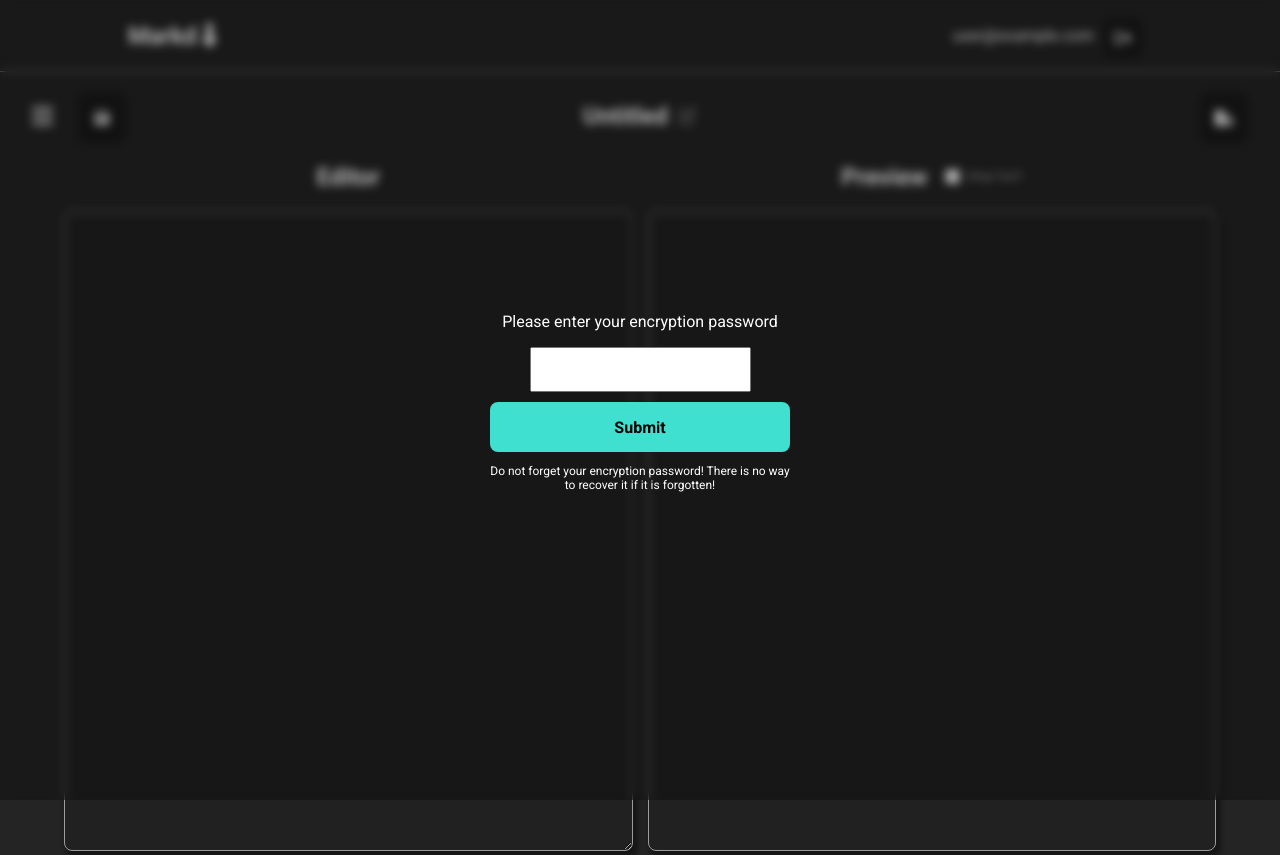
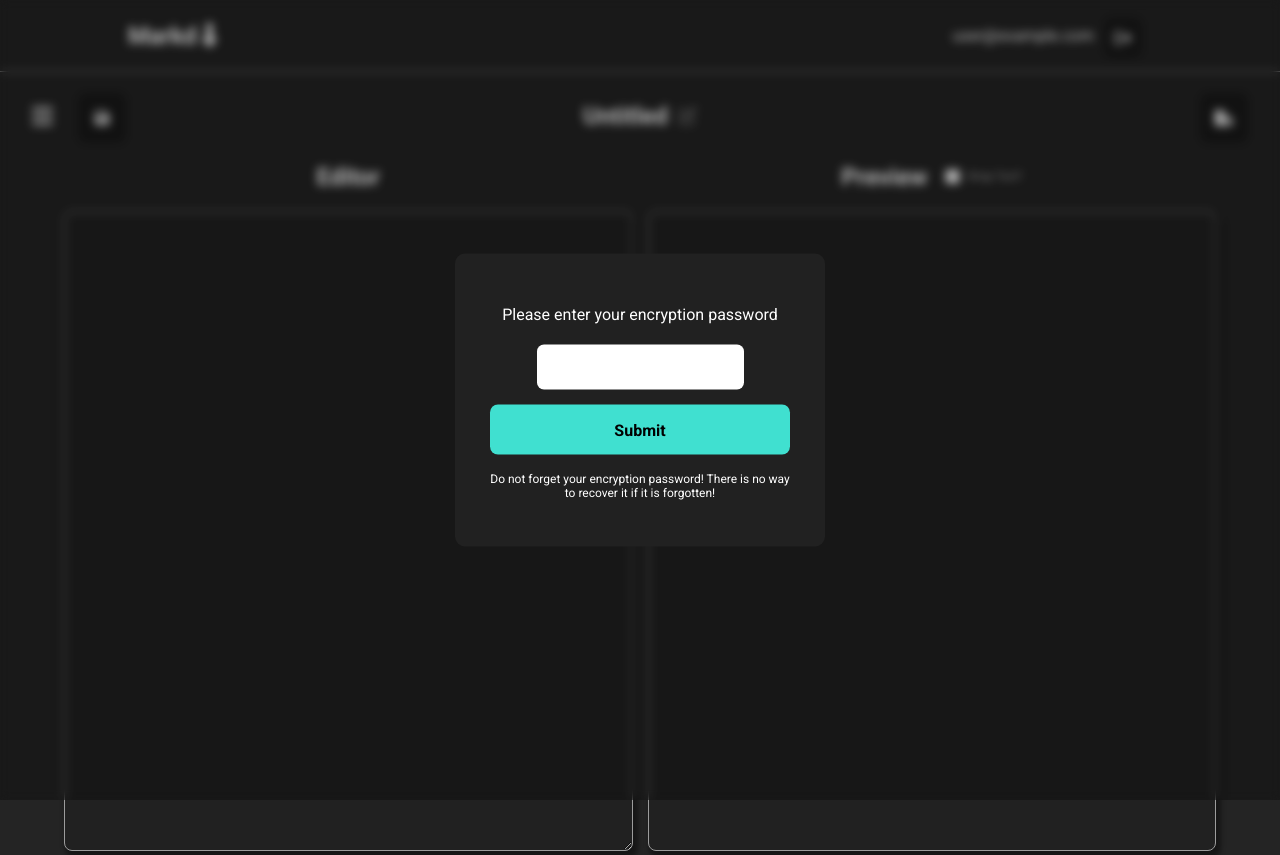
Before and after one commit to nronzel/markdown-editor, a React (Vite) app: page /editor in a window 1280 px wide. Built offline with nearby package versions, Linux system fonts and the light colour scheme; no server answers; the database is empty; sample sign-in values are in the browser's storage.

Commit message:
modified styles

```diff
--- a/src/styles/documentbar.css
+++ b/src/styles/documentbar.css
@@ -14,7 +14,7 @@
   text-align: left;
   font-size: 1.5rem;
   cursor: pointer;
-  transition: all .2s ease-in-out;
+  transition: all 0.2s ease-in-out;
 }
 
 .drawer-icon:hover {
@@ -52,6 +52,12 @@
   cursor: pointer;
 }
 
+.edit-name {
+  height: 30px;
+  padding: 0px 5px;
+  border-radius: 5px;
+}
+
 .new-doc-btn {
   padding: 0;
   width: 3rem;
@@ -78,5 +84,5 @@ span {
 }
 
 .accept-btn {
-    cursor: pointer;
+  cursor: pointer;
 }
--- a/src/styles/editor.css
+++ b/src/styles/editor.css
@@ -97,6 +97,7 @@ a {
     gap: 10px;
     flex-shrink: 0;
     width: 90vw;
+    margin-top: 25px;
   }
 
   .container {
--- a/src/styles/encryptionmodal.css
+++ b/src/styles/encryptionmodal.css
@@ -4,11 +4,16 @@
   top: 50%;
   transform: translate(-50%, -50%);
   z-index: 2;
+  background-color: #212121;
+  padding: 35px;
+  border-radius: 10px;
 }
 
 .encryption-input {
   height: 45px;
-  padding: 10px 20px;
+  padding: 10px 15px;
+  border-radius: 7px;
+  border: none;
 }
 
 .overlay {
@@ -29,6 +34,7 @@
   flex-direction: column;
   align-items: center;
   justify-content: center;
+  gap: 5px;
 }
 
 .btn {
--- a/src/styles/profile.css
+++ b/src/styles/profile.css
@@ -77,7 +77,10 @@ label {
 
 .new-value {
   margin: 0;
-  padding: 20px 5px;
+  padding: 15px 5px;
+  border-radius: 7px;
+  outline: none;
+  border: none;
 }
 
 .delete-account-btn {
```
